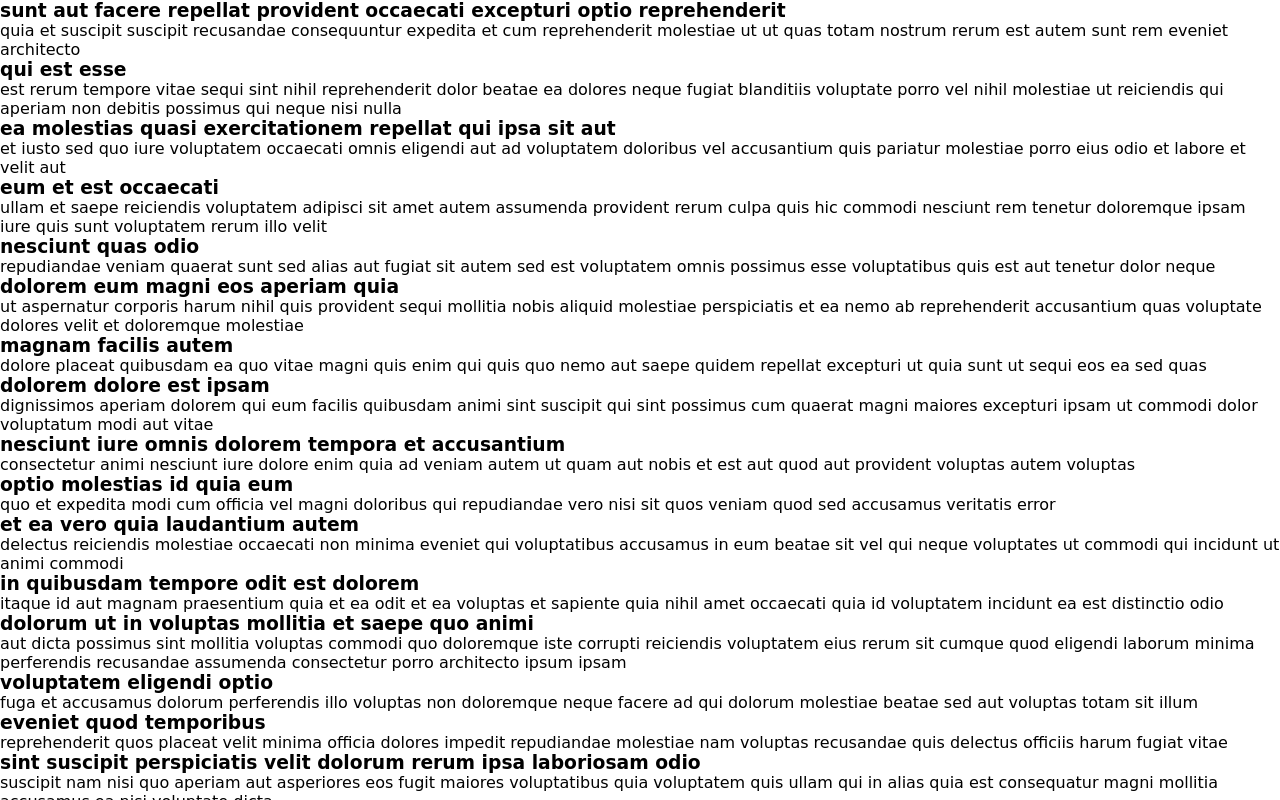
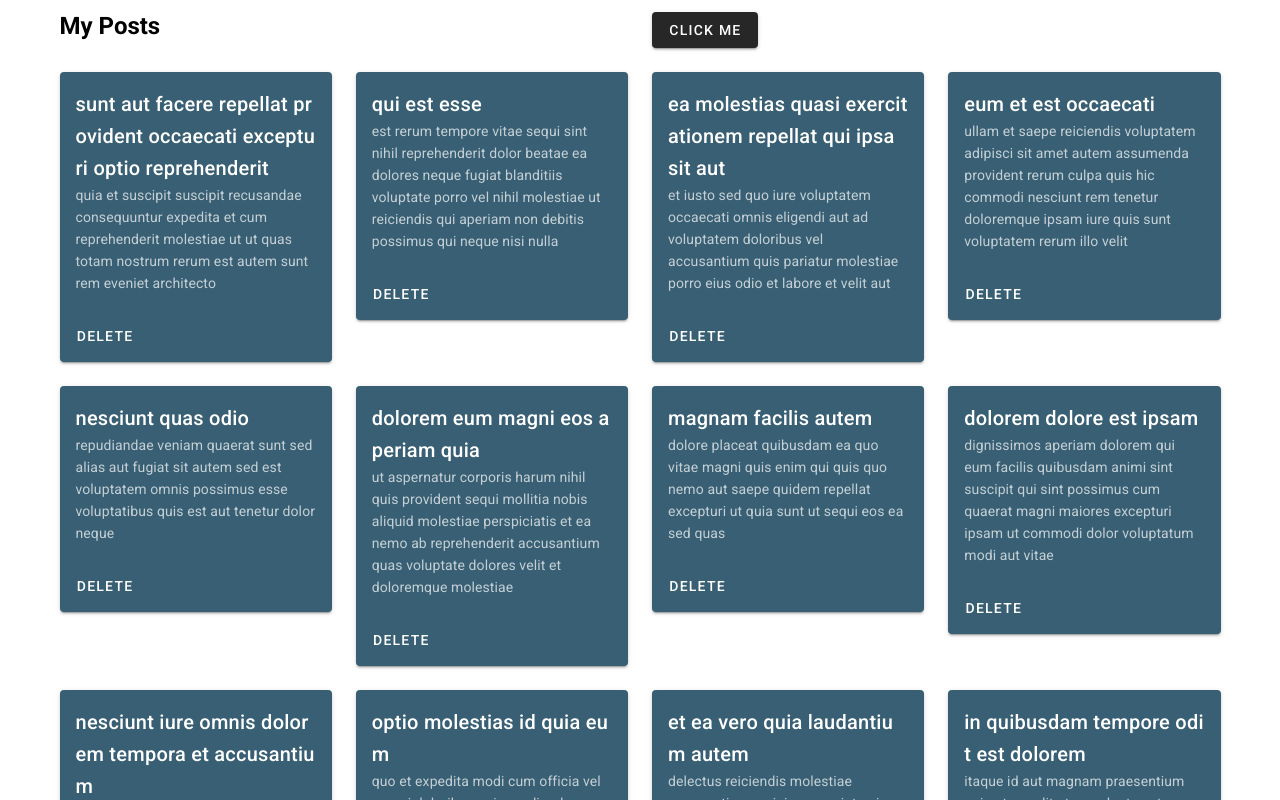
Before and after one commit to swa158/underpinned-test, a Vue app: page / in a window 1280 px wide. Shown: the top 800 px of the page. Built offline with nearby package versions, Linux system fonts and the light colour scheme.

Commit message:
Added vuetify - Made text show up in a grid format - Delete posts - Tried to get new dialog showing for adding new post

```diff
--- a/public/index.html
+++ b/public/index.html
@@ -6,6 +6,8 @@
     <meta name="viewport" content="width=device-width,initial-scale=1.0">
     <link rel="icon" href="<%= BASE_URL %>favicon.ico">
     <title>underpinned-test</title>
+    <link rel="stylesheet" href="https://fonts.googleapis.com/css?family=Roboto:100,300,400,500,700,900">
+    <link rel="stylesheet" href="https://cdn.jsdelivr.net/npm/@mdi/font@latest/css/materialdesignicons.min.css">
   </head>
   <body>
     <noscript>
--- a/src/App.vue
+++ b/src/App.vue
@@ -1,6 +1,6 @@
 <template>
     <div id="app">
-        <Posts v-bind:posts="posts"/>
+        <Posts v-bind:posts="posts" v-on:del-post="deletePost"/>
     </div>
 </template>
 
@@ -191,17 +191,22 @@
                     }
                 ]
             }
+        },
+        methods: {
+            deletePost(id) {
+                this.posts = this.posts.filter(post => post.id !== id);
+            }
         }
     }
 </script>
 
 <style>
-    * {
-        box-sizing: border-box;
-        margin: 0;
-        padding: 0;
-    }
+    /** {*/
+        /*box-sizing: border-box;*/
+        /*margin: 0;*/
+        /*padding: 0;*/
+    /*}*/
     body {
-        font-family: Comic Sans MS, serif;
+        font-family: Roboto, sans-serif;
     }
 </style>
--- /dev/null
+++ b/src/components/NewPost.vue
@@ -0,0 +1,54 @@
+<template>
+    <div class="text-center">
+        <v-dialog
+                v-model="dialog"
+                width="500"
+        >
+            <template v-slot:activator="{ on }">
+                <v-btn
+                        color="red lighten-2"
+                        dark
+                        v-on="on"
+                >
+                    Click Me
+                </v-btn>
+            </template>
+
+            <v-card>
+                <v-card-title
+                        class="headline grey lighten-2"
+                        primary-title
+                >
+                    Privacy Policy
+                </v-card-title>
+
+                <v-card-text>
+                    Lorem ipsum dolor sit amet, consectetur adipiscing elit, sed do eiusmod tempor incididunt ut labore et dolore magna aliqua. Ut enim ad minim veniam, quis nostrud exercitation ullamco laboris nisi ut aliquip ex ea commodo consequat. Duis aute irure dolor in reprehenderit in voluptate velit esse cillum dolore eu fugiat nulla pariatur. Excepteur sint occaecat cupidatat non proident, sunt in culpa qui officia deserunt mollit anim id est laborum.
+                </v-card-text>
+
+                <v-divider></v-divider>
+
+                <v-card-actions>
+                    <v-spacer></v-spacer>
+                    <v-btn
+                            color="primary"
+                            text
+                            @click="dialog = false"
+                    >
+                        I accept
+                    </v-btn>
+                </v-card-actions>
+            </v-card>
+        </v-dialog>
+    </div>
+</template>
+
+<script>
+    export default {
+        data () {
+            return {
+                dialog: false,
+            }
+        },
+    }
+</script>
--- a/src/components/Post.vue
+++ b/src/components/Post.vue
@@ -1,8 +1,20 @@
 <template>
-    <div>
-        <h3>{{post.title}}</h3>
-        <p>{{post.body}}</p>
-    </div>
+    <v-card
+            color="#385F73"
+            dark
+    >
+        <v-card-title class="headline">{{post.title}}</v-card-title>
+
+        <v-card-subtitle
+                class="d-inline-block text-truncate"
+            >
+                {{post.body}}
+        </v-card-subtitle>
+
+        <v-card-actions>
+            <v-btn @click="$emit('del-post', post.id)" text>Delete</v-btn>
+        </v-card-actions>
+    </v-card>
 </template>
 
 <script>
--- a/src/components/Posts.vue
+++ b/src/components/Posts.vue
@@ -1,17 +1,36 @@
 <template>
     <div>
-        <div v-for="post in posts" v-bind:key="post.id">
-            <Post v-bind:post="post"/>
-        </div>
+        <v-container>
+            <v-row>
+                <v-col>
+                    <h2>My Posts</h2>
+                </v-col>
+                <v-col>
+                    <NewPost/>
+                </v-col>
+            </v-row>
+            <v-layout row wrap>
+                <v-flex xs12 sm6 md4 lg3
+                        v-for="post in posts"
+                        v-bind:key="post.id"
+                >
+                    <v-container>
+                        <Post v-bind:post="post" v-on:del-post="$emit('del-post', post.id)"/>
+                    </v-container>
+                </v-flex>
+            </v-layout>
+        </v-container>
     </div>
 </template>
 
 <script>
     import Post from './Post';
+    import NewPost from './NewPost';
     export default {
         name: 'Posts',
         components: {
-            Post
+            Post,
+            NewPost
         },
         props: ['posts']
     }
--- a/src/main.js
+++ b/src/main.js
@@ -1,8 +1,10 @@
 import Vue from 'vue'
 import App from './App.vue'
+import vuetify from './plugins/vuetify';
 
-Vue.config.productionTip = false
+Vue.config.productionTip = false;
 
 new Vue({
-  render: h => h(App),
-}).$mount('#app')
+  vuetify,
+  render: h => h(App)
+}).$mount('#app');
--- /dev/null
+++ b/src/plugins/vuetify.js
@@ -0,0 +1,10 @@
+import Vue from 'vue';
+import Vuetify from 'vuetify/lib';
+
+Vue.use(Vuetify);
+
+export default new Vuetify({
+  icons: {
+    iconfont: 'mdi',
+  },
+});
--- /dev/null
+++ b/vue.config.js
@@ -0,0 +1,5 @@
+module.exports = {
+  "transpileDependencies": [
+    "vuetify"
+  ]
+}
```
Also changed, not shown: package.json (+7 -2 lines), 1 other file (tests, documents, lock files or other folders).
